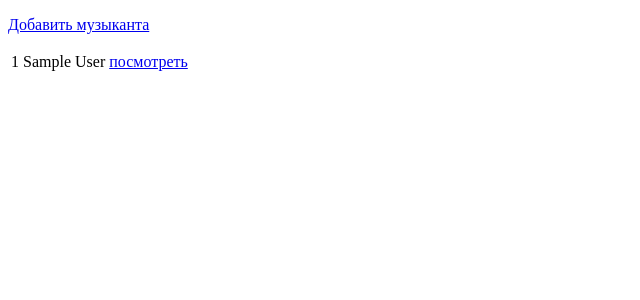
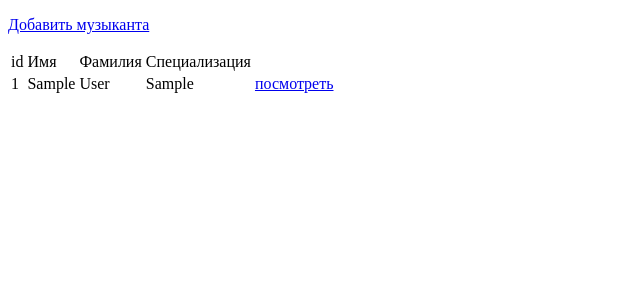
Before and after one commit to wkmatrosowa/bd_project, a Flask app: page /musicians in a window 1280 px wide. Shown: the top 300 px of the page, without its empty margins (0-640 px from the left). Run offline with Flask 2, Linux system fonts and the light colour scheme; tables that the repository leaves empty hold one stand-in row (values such as "Sample post").

Commit message:
update html

```diff
--- a/templates/musician.html
+++ b/templates/musician.html
@@ -3,6 +3,7 @@
     <title>Musician</title>
 </head>
 <body>
+<a href="/musicians">< Список музыкантов</a>
 <form action="" method="post" novalidate>
     {{ form.hidden_tag() }}
     <p>
@@ -15,7 +16,7 @@
     </p>
     <p>
         {{ form.specialization.label }}<br>
-        {{ form.specialization(size=32) }}
+        {{ form.specialization() }}
     </p>
     <p>{{ form.submit() }}</p>
 </form>
--- a/templates/musicians.html
+++ b/templates/musicians.html
@@ -9,11 +9,18 @@
     <a href="/musician">Добавить музыканта</a>
 </p>
 <table>
+<tr>
+    <td>id</td>
+    <td>Имя</td>
+    <td>Фамилия</td>
+    <td>Специализация</td>
+</tr>
     {% for musician in musicians %}
         <tr>
             <td>{{ musician.id }}</td>
             <td>{{ musician.firstname }}</td>
             <td>{{ musician.surname }}</td>
+            <td>{{ musician.specialization }}</td>
             <td><a href="/musician/{{ musician.id }}">посмотреть</a></td>
         </tr>
     {% endfor %}
```
Also changed, not shown: web_forms/musician_form.py (+10 -2 lines).
